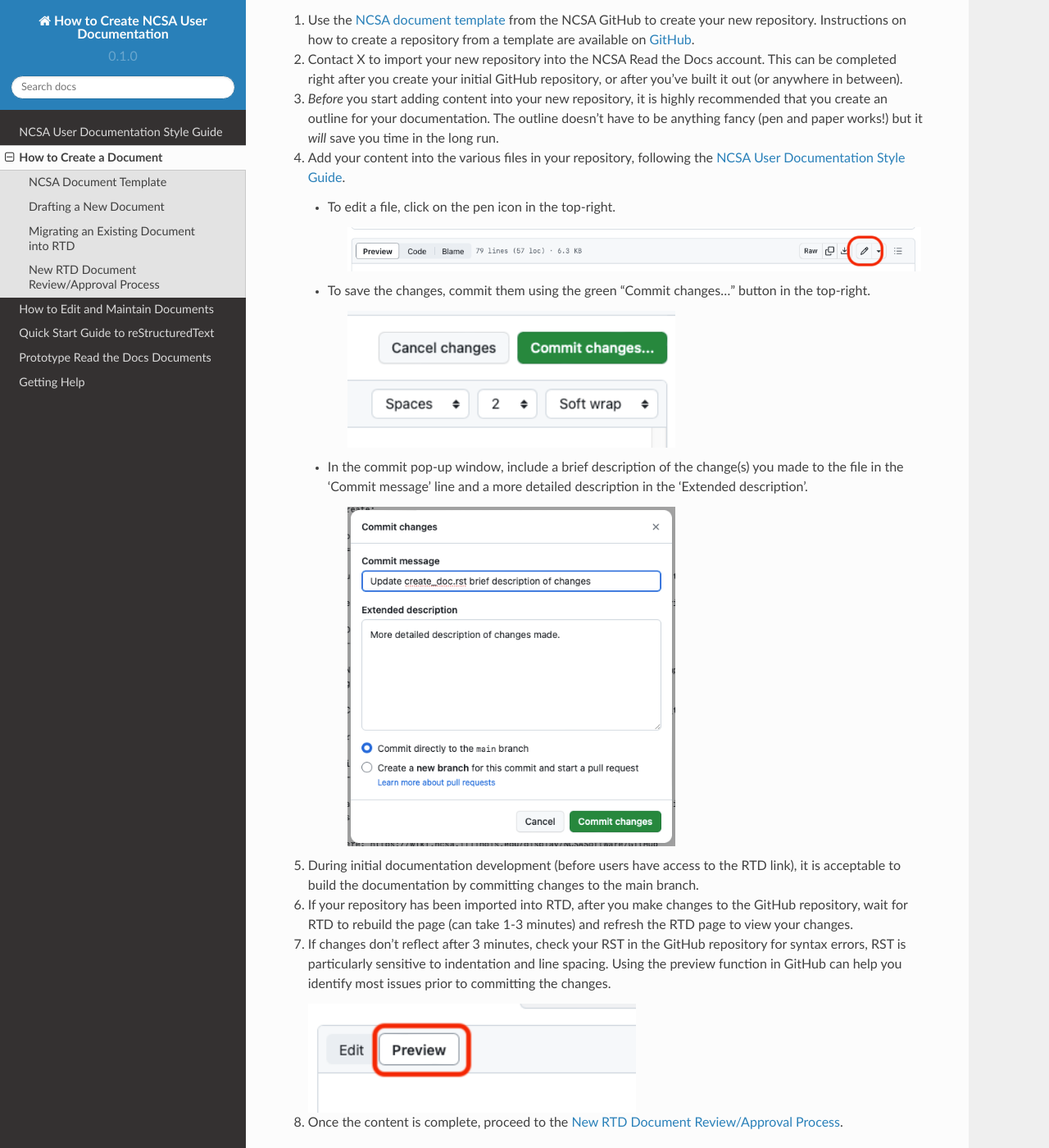
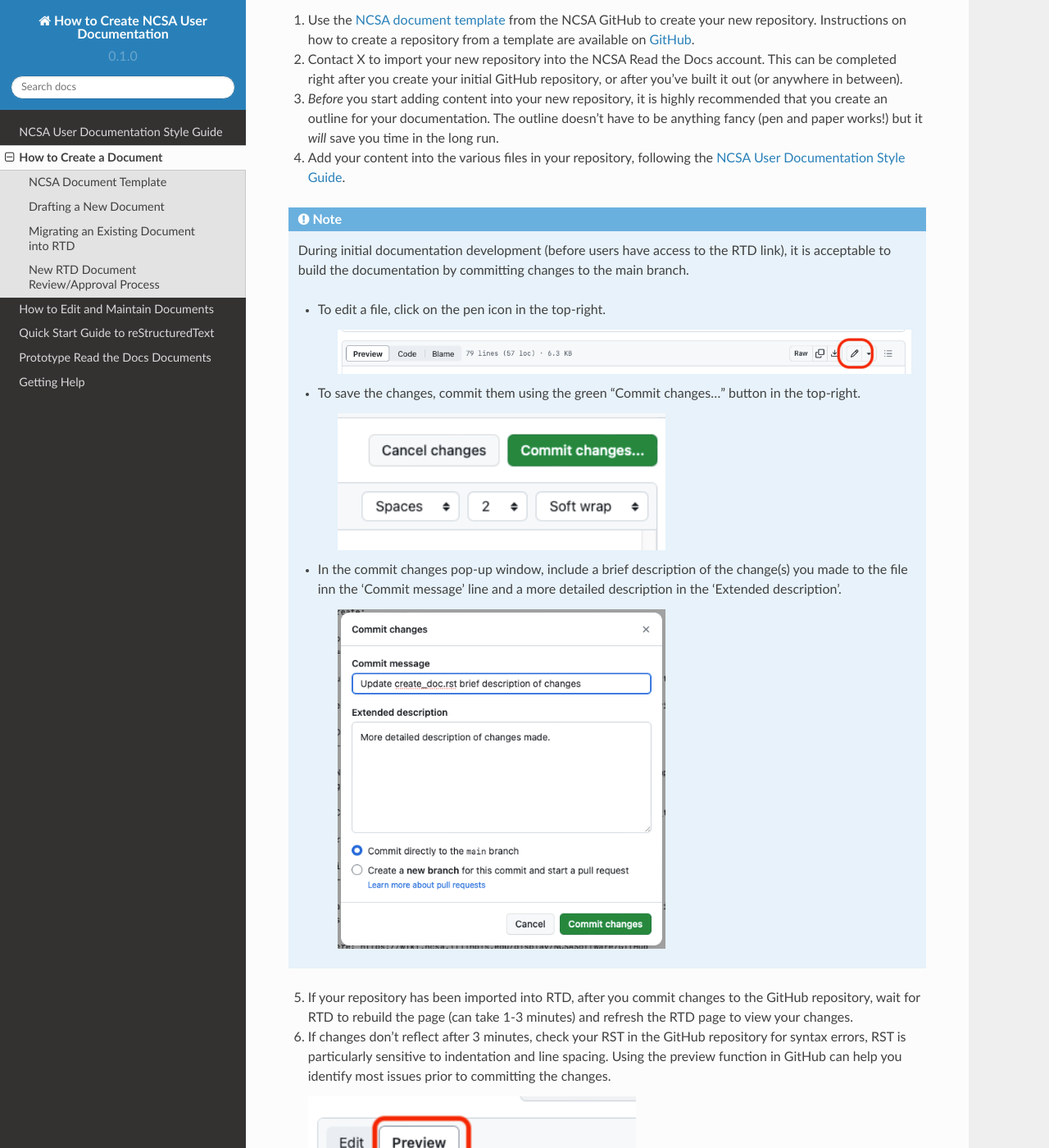
Before and after one commit to lhelms2/howto_rtd, a Sphinx documentation site: the page built from docs/source/create_doc.rst, in a window 1280 px wide and 1400 px high, scrolled down 547 px. Shown: the whole window at 82% size. Built offline with Sphinx 7.4.7 and the Read the Docs theme 2.0.0, drawn with Linux system fonts in a browser that asks for light colours; some of the changed lines change nothing that is shown; some of the changed text lies outside the part shown.

Commit message:
Update create_doc.rst content updates

```diff
--- a/docs/source/create_doc.rst
+++ b/docs/source/create_doc.rst
@@ -30,6 +30,10 @@
 3. *Before* you start adding content into your new repository, it is highly recommended that you create an outline for your documentation. The outline doesn't have to be anything fancy (pen and paper works!) but it *will* save you time in the long run.
 4. Add your content into the various files in your repository, following the :ref:`style`.
 
+.. note::
+
+   During initial documentation development (before users have access to the RTD link), it is acceptable to build the documentation by committing changes to the main branch.
+
    - To edit a file, click on the pen icon in the top-right.
 
       .. image:: images/edit-button-marked.png
@@ -42,15 +46,14 @@
          :alt: GitHub commit button
          :width: 400
 
-   - In the commit pop-up window, include a brief description of the change(s) you made to the file in the 'Commit message' line and a more detailed description in the 'Extended description'.
+   - In the commit changes pop-up window, include a brief description of the change(s) you made to the file inn the 'Commit message' line and a more detailed description in the 'Extended description'.
 
       .. image:: images/commit-pop-up.png
          :alt: GitHub commit changes pop-up window
          :width: 400
 
-5. During initial documentation development (before users have access to the RTD link), it is acceptable to build the documentation by committing changes to the main branch.
-6. If your repository has been imported into RTD, after you make changes to the GitHub repository, wait for RTD to rebuild the page (can take 1-3 minutes) and refresh the RTD page to view your changes.
-7. If changes don't reflect after 3 minutes, check your RST in the GitHub repository for syntax errors, RST is particularly sensitive to indentation and line spacing. Using the preview function in GitHub can help you identify most issues prior to committing the changes.
+5. If your repository has been imported into RTD, after you commit changes to the GitHub repository, wait for RTD to rebuild the page (can take 1-3 minutes) and refresh the RTD page to view your changes.
+6. If changes don't reflect after 3 minutes, check your RST in the GitHub repository for syntax errors, RST is particularly sensitive to indentation and line spacing. Using the preview function in GitHub can help you identify most issues prior to committing the changes.
 
    .. image:: images/preview-button.png
       :alt: GitHub preview button
@@ -102,7 +105,7 @@
 New RTD Document Review/Approval Process
 -----------------------------------------
 
-It is expected that any new RTD document will have a minimum of one SME peer review and one editorial review prior to getting approved to go live to users.
+It is expected that any new RTD document will have a minimum of one SME peer review and one editorial review prior to being approved to go live to users.
 
 This expectation applies to new documentation and existing wiki documentation that is migrated to RTD.
 
```
